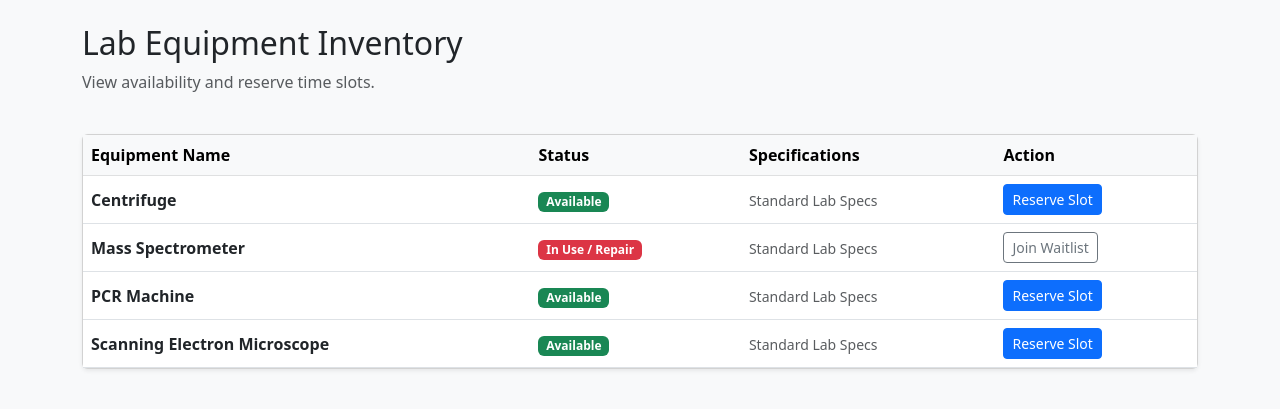
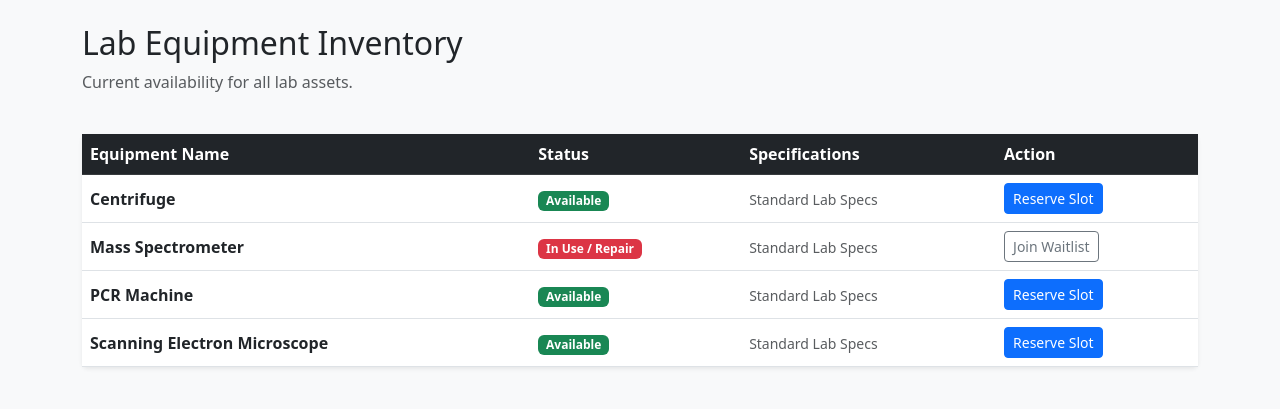
Before and after one commit to omaradil28/CPTS451-Project, a Flask app: page /dashboard in a window 1280 px wide. Shown: the part 56-465 px from the top of the page. Run offline with Flask 3, Linux system fonts and the light colour scheme.

Commit message:
initialization

```diff
--- a/backend/app.py
+++ b/backend/app.py
@@ -14,15 +14,15 @@ EQUIPMENT_DATA = [
 
 @app.route('/')
 def login():
-    return render_template('login.html')
+    return render_template('login.html', user_logged_in=False)
+
+@app.route('/register')
+def register():
+    return render_template('register.html', user_logged_in=False)
 
 @app.route('/dashboard')
 def dashboard():
-    return render_template('dashboard.html', equipment=EQUIPMENT_DATA)
-
-@app.route('/register')
-def register():
-    return "<h1>Registration Page Coming Soon</h1>"
+    return render_template('equipment.html', equipment=EQUIPMENT_DATA, user_logged_in=True)
 
 if __name__ == '__main__':
     app.run(debug=True)
--- a/frontend/templates/dashboard.html
+++ b/frontend/templates/equipment.html
@@ -1,16 +1,17 @@
 {% extends "base.html" %}
+
 {% block content %}
 <div class="row mb-4">
     <div class="col">
         <h2>Lab Equipment Inventory</h2>
-        <p class="text-muted">View availability and reserve time slots.</p>
+        <p class="text-muted">Current availability for all lab assets.</p>
     </div>
 </div>
 
-<div class="card shadow-sm">
+<div class="card shadow-sm border-0">
     <div class="table-responsive">
         <table class="table table-hover align-middle mb-0">
-            <thead class="table-light">
+            <thead class="table-dark">
                 <tr>
                     <th>Equipment Name</th>
                     <th>Status</th>
@@ -24,17 +25,17 @@
                     <td><strong>{{ item.name }}</strong></td>
                     <td>
                         {% if item.status == 'available' %}
-                        <span class="badge bg-success text-white">Available</span>
+                            <span class="badge bg-success text-white">Available</span>
                         {% else %}
-                        <span class="badge bg-danger text-white">In Use / Repair</span>
+                            <span class="badge bg-danger text-white">In Use / Repair</span>
                         {% endif %}
                     </td>
                     <td><small class="text-muted">Standard Lab Specs</small></td>
                     <td>
                         {% if item.status == 'available' %}
-                        <button class="btn btn-sm btn-primary">Reserve Slot</button>
+                            <button class="btn btn-sm btn-primary">Reserve Slot</button>
                         {% else %}
-                        <button class="btn btn-sm btn-outline-secondary">Join Waitlist</button>
+                            <button class="btn btn-sm btn-outline-secondary">Join Waitlist</button>
                         {% endif %}
                     </td>
                 </tr>
```
